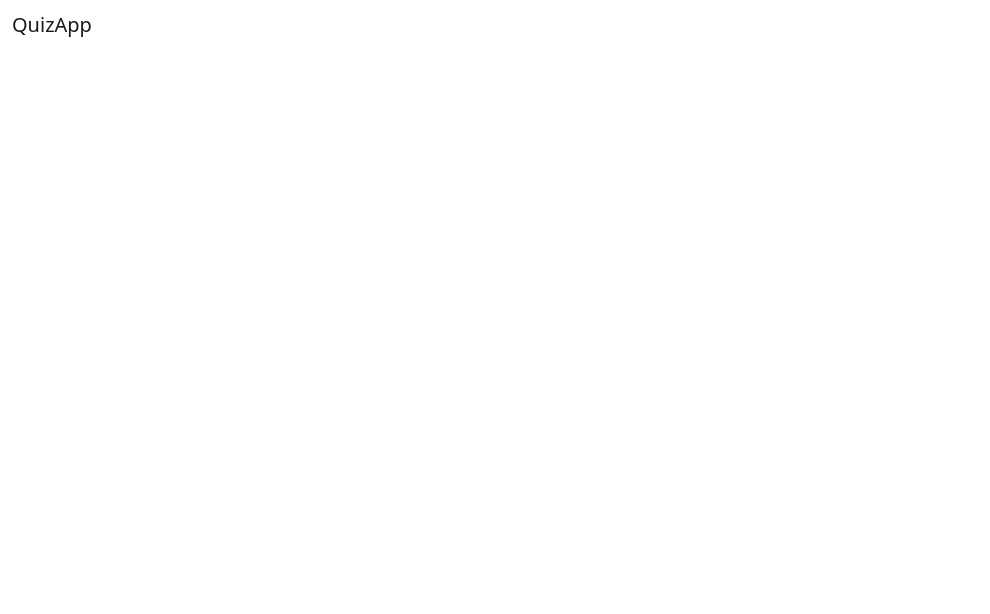
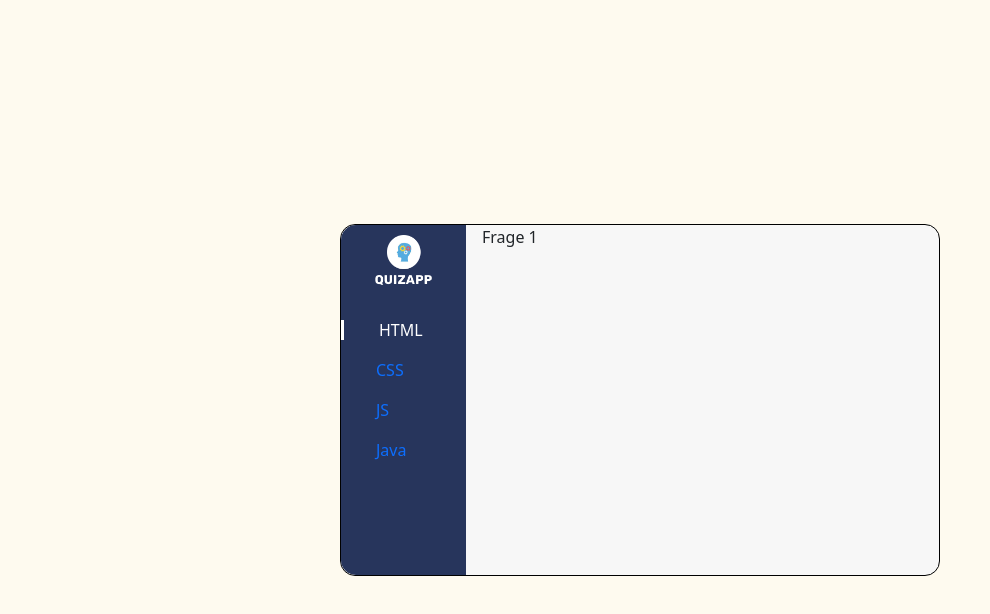
Before and after one commit to SergejSchreiber/quizapp, a website: page index.html in a window 1280 px wide. Shown: the whole page, without its empty margins (0-990 px from the left). Drawn offline with nearby package versions, Linux system fonts and the light colour scheme.

Commit message:
css adjustment

```diff
--- a/index.html
+++ b/index.html
@@ -8,12 +8,26 @@
     <link rel="stylesheet" href="node_modules/bootstrap/dist/css/bootstrap.min.css" />
     <link rel="stylesheet" href="style.css" />
     <script src="script.js"></script>
+    <script src="bootstrap.js"></script>
   </head>
+
   <body>
-    <nav class="navbar bg-body-tertiary">
-      <div class="container-fluid">
-        <span class="navbar-brand mb-0 h1">QuizApp</span>
+    <div class="d-flex align-items-start">
+      <div class="nav flex-column nav-pills me-3" id="v-pills-tab" role="tablist" aria-orientation="vertical">
+        <img class="img-logo" src="./img/logo.png" alt="logo" />
+        <button class="nav-link active" id="v-pills-home-tab" data-bs-toggle="pill" data-bs-target="#v-pills-home" type="button" role="tab" aria-controls="v-pills-home" aria-selected="true">HTML</button>
+        <button class="nav-link" id="v-pills-profile-tab" data-bs-toggle="pill" data-bs-target="#v-pills-profile" type="button" role="tab" aria-controls="v-pills-profile" aria-selected="false">CSS</button>
+        <button class="nav-link" id="v-pills-messages-tab" data-bs-toggle="pill" data-bs-target="#v-pills-messages" type="button" role="tab" aria-controls="v-pills-messages" aria-selected="false">JS</button>
+        <button class="nav-link" id="v-pills-settings-tab" data-bs-toggle="pill" data-bs-target="#v-pills-settings" type="button" role="tab" aria-controls="v-pills-settings" aria-selected="false">Java</button>
       </div>
-    </nav>
+      <div class="tab-content" id="v-pills-tabContent">
+        <div class="tab-pane fade show active" id="v-pills-home" role="tabpanel" aria-labelledby="v-pills-home-tab" tabindex="0">Frage 1</div>
+        <div class="tab-pane fade" id="v-pills-profile" role="tabpanel" aria-labelledby="v-pills-profile-tab" tabindex="0">Frage 2</div>
+        <div class="tab-pane fade" id="v-pills-disabled" role="tabpanel" aria-labelledby="v-pills-disabled-tab" tabindex="0">Frage 3</div>
+        <div class="tab-pane fade" id="v-pills-messages" role="tabpanel" aria-labelledby="v-pills-messages-tab" tabindex="0">Frage 4</div>
+        <div class="tab-pane fade" id="v-pills-settings" role="tabpanel" aria-labelledby="v-pills-settings-tab" tabindex="0">Frage 5</div>
+      </div>
+    </div>
+
   </body>
 </html>
--- a/style.css
+++ b/style.css
@@ -0,0 +1,48 @@
+body {
+    background-color: rgba(254, 250, 239, 1);
+    display: flex;
+    justify-content: center;
+    align-items: center;
+    height: 100vh;
+
+
+}
+
+.d-flex {
+    border: 1px solid rgba(0, 0, 0, 1);
+    border-radius: 15px;
+    background-color: rgba(247, 247, 247, 1);
+    width: 600px;
+
+}
+
+.nav {
+    background-color: rgba(39, 53, 92, 1);
+    width: 125px;
+    height: 350px;
+    border-start-start-radius: 15px;
+    border-end-start-radius: 15px;
+}
+
+.nav-link {
+    text-align: start;
+    padding-left: 35px;
+    line-height: 4px;
+    margin-bottom: 20px;
+    border-radius: 0px;
+}
+
+.nav-link.active {
+    background-color: transparent !important;
+    border-left: 3px solid;
+    border-radius: 0px;
+    line-height: 4px;
+    margin-bottom: 20px;
+}
+
+.img-logo{
+    height: 50px;
+    margin-top: 10px;
+    margin-bottom: 35px;
+    object-fit: scale-down;
+}
```
